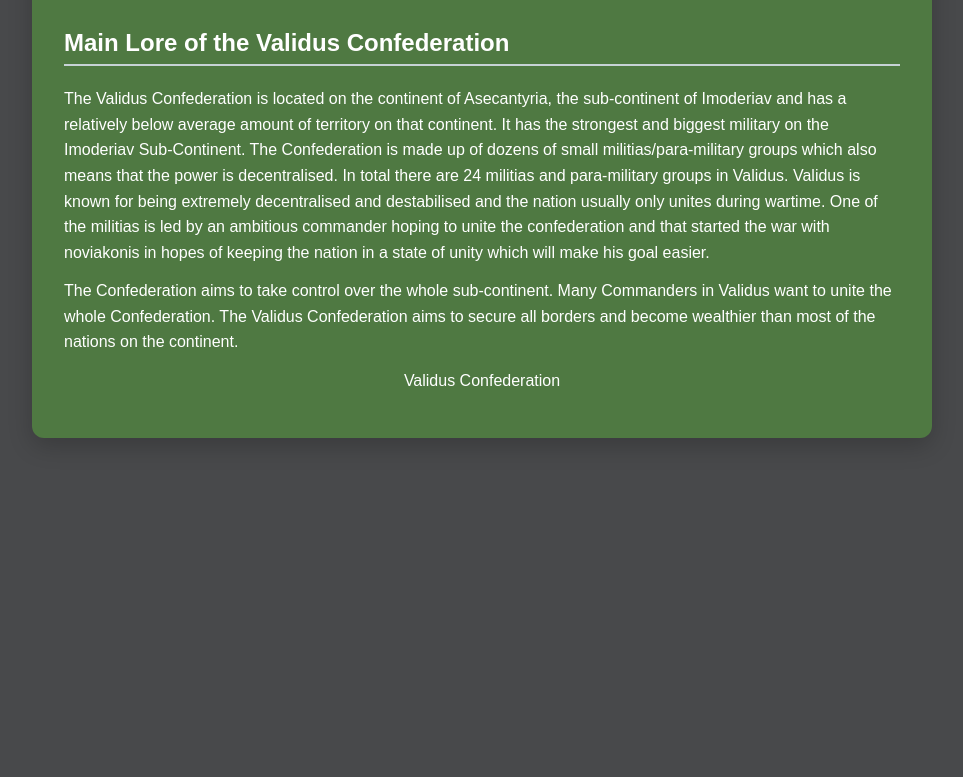
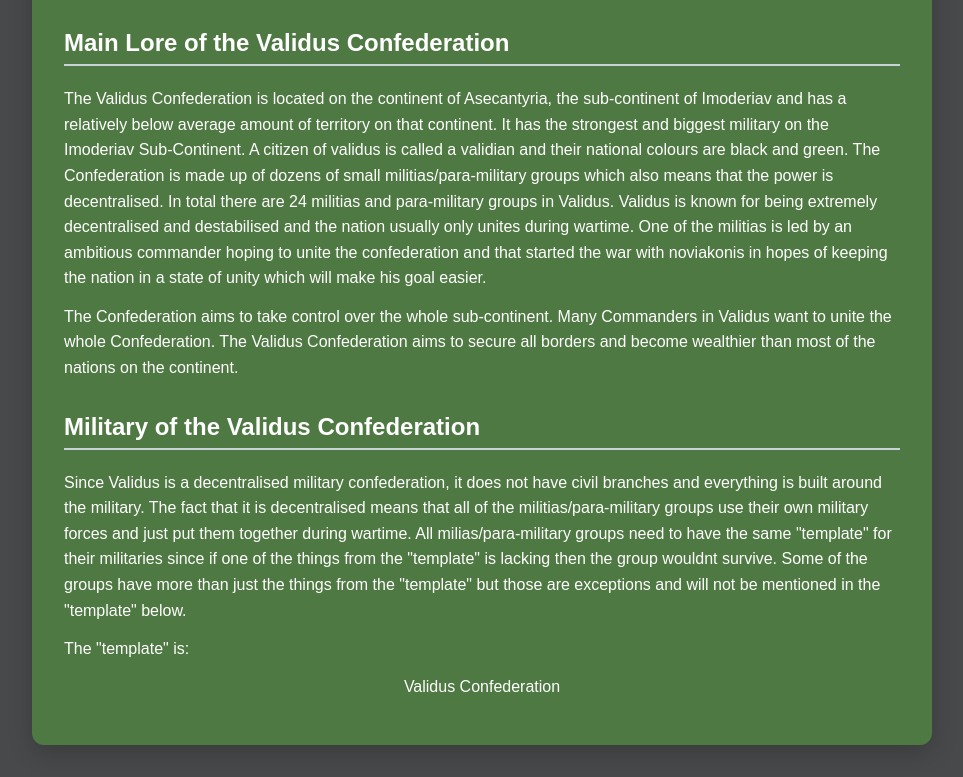
Before and after one commit to TheVoid41/Lacertyon, a plain HTML site: page Validus.html in a window 1280 px wide. Shown: the part 660-1437 px from the top of the page, without its empty margins (158-1121 px from the left). Before the commit the page ends 1130 px from the top, so only its background shows below. Drawn offline with Linux system fonts and the light colour scheme.

Commit message:
Update Validus.html

```diff
--- a/Validus.html
+++ b/Validus.html
@@ -185,6 +185,7 @@
 
 		<p>The Validus Confederation is located on the continent of Asecantyria, the sub-continent of Imoderiav and has a relatively below average amount of territory on that continent.
 			It has the strongest and biggest military on the Imoderiav Sub-Continent.
+			A citizen of validus is called a validian and their national colours are black and green.
 			The Confederation is made up of dozens of small militias/para-military groups which also means that the power is decentralised.
 			In total there are 24 militias and para-military groups in Validus.
 			Validus is known for being extremely decentralised and destabilised and the nation usually only unites during wartime.
@@ -192,6 +193,17 @@
 		<p>The Confederation aims to take control over the whole sub-continent.
 			Many Commanders in Validus want to unite the whole Confederation.
 			The Validus Confederation aims to secure all borders and become wealthier than most of the nations on the continent.</p>
+	</section>
+
+	<section id="military" aria-labelledby="military-title">
+		<h2 id="military-title">Military of the Validus Confederation</h2>
+
+		<p>Since Validus is a decentralised military confederation, it does not have civil branches and everything is built around the military.
+			The fact that it is decentralised means that all of the militias/para-military groups use their own military forces and just put them together during wartime.
+			All milias/para-military groups need to have the same "template" for their militaries since if one of the things from the "template" is lacking then the group wouldnt survive.
+			Some of the groups have more than just the things from the "template" but those are exceptions and will not be mentioned in the "template" below.</p>
+		<p>The "template" is:</p>
+
 	</section>
 
 	<footer>
```
